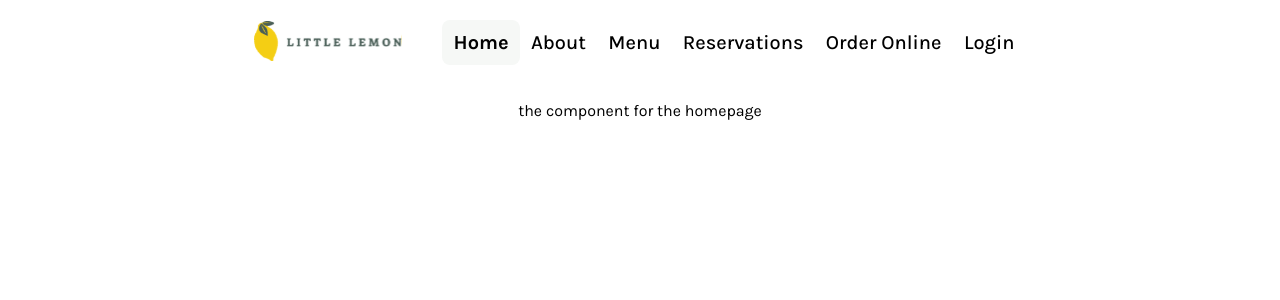
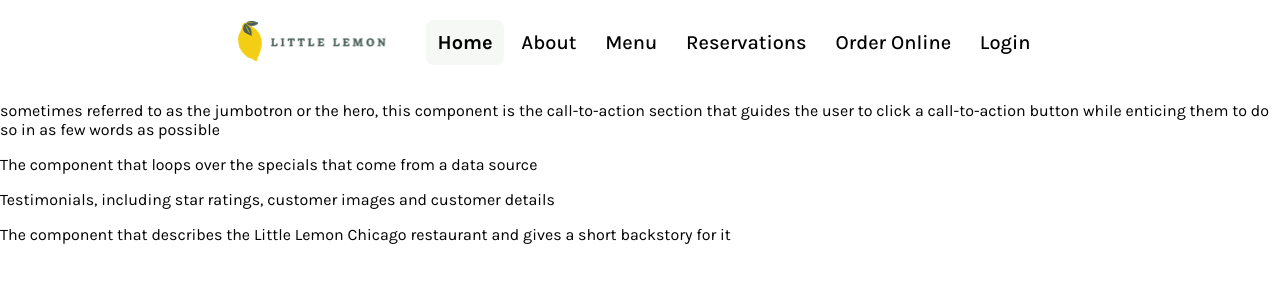
Before and after one commit to evl-alex/coursera-capstone, a React (Create React App) app: page / in a window 1280 px wide. Shown: the top 300 px of the page. Built offline with nearby package versions, Linux system fonts and the light colour scheme; a web font is replaced by a local one.

Commit message:
basic components structure

```diff
--- a/src/App.css
+++ b/src/App.css
@@ -36,7 +36,7 @@ body {
   font-size: 18px;
 }
 
-a.active {
+nav a.active {
   background-color: #f6f8f6;
   font-weight: 700;
 }
--- a/src/App.js
+++ b/src/App.js
@@ -2,7 +2,7 @@ import './App.css';
 import { Route, Routes } from 'react-router';
 import { Homepage } from './components/homepage';
 import { BookingPage } from './components/booking-page';
-import { Layout } from './components/layout/Root';
+import { Layout } from './components/layout/root';
 
 function App() {
     return (
--- a/src/components/header/index.js
+++ b/src/components/header/index.js
@@ -5,7 +5,7 @@ import { Link } from 'react-router';
 const Header = () => (
     <header className={style.header}>
         <Link to='/'>
-            <img src='/Logo.svg' alt='Logo'/>
+            <img src='/img/Logo.svg' alt='Logo'/>
         </Link>
         <Nav/>
     </header>
--- a/src/components/homepage/index.js
+++ b/src/components/homepage/index.js
@@ -1,6 +1,14 @@
+import { Hero } from '../hero';
+import { Specials } from '../specials';
+import { CustomersSay } from '../customers-say';
+import { Chicago } from '../chicago';
+
 const Homepage = () => (
     <div>
-        <p>the component for the homepage</p>
+        <Hero />
+        <Specials />
+        <CustomersSay />
+        <Chicago />
     </div>
 );
 
--- a/src/components/layout/Root/index.js
+++ b/src/components/layout/root/index.js
@@ -1,6 +1,6 @@
 import style from './style.module.css';
 import { Header } from '../../header';
-import { Footer } from '../../Footer';
+import { Footer } from '../../footer';
 
 const Layout = ({ children }) => (
     <main className={style.main}>
--- a/src/components/nav/style.module.css
+++ b/src/components/nav/style.module.css
@@ -4,6 +4,7 @@
 
     ul {
         display: flex;
+        gap: 0.4rem;
         align-items: center;
 
         li {
```
Also changed, not shown: public/img/Logo.svg (renamed from public/Logo.svg), src/components/footer/index.js (renamed from src/components/Footer.js), src/components/layout/root/style.module.css (renamed from src/components/layout/Root/style.module.css).
